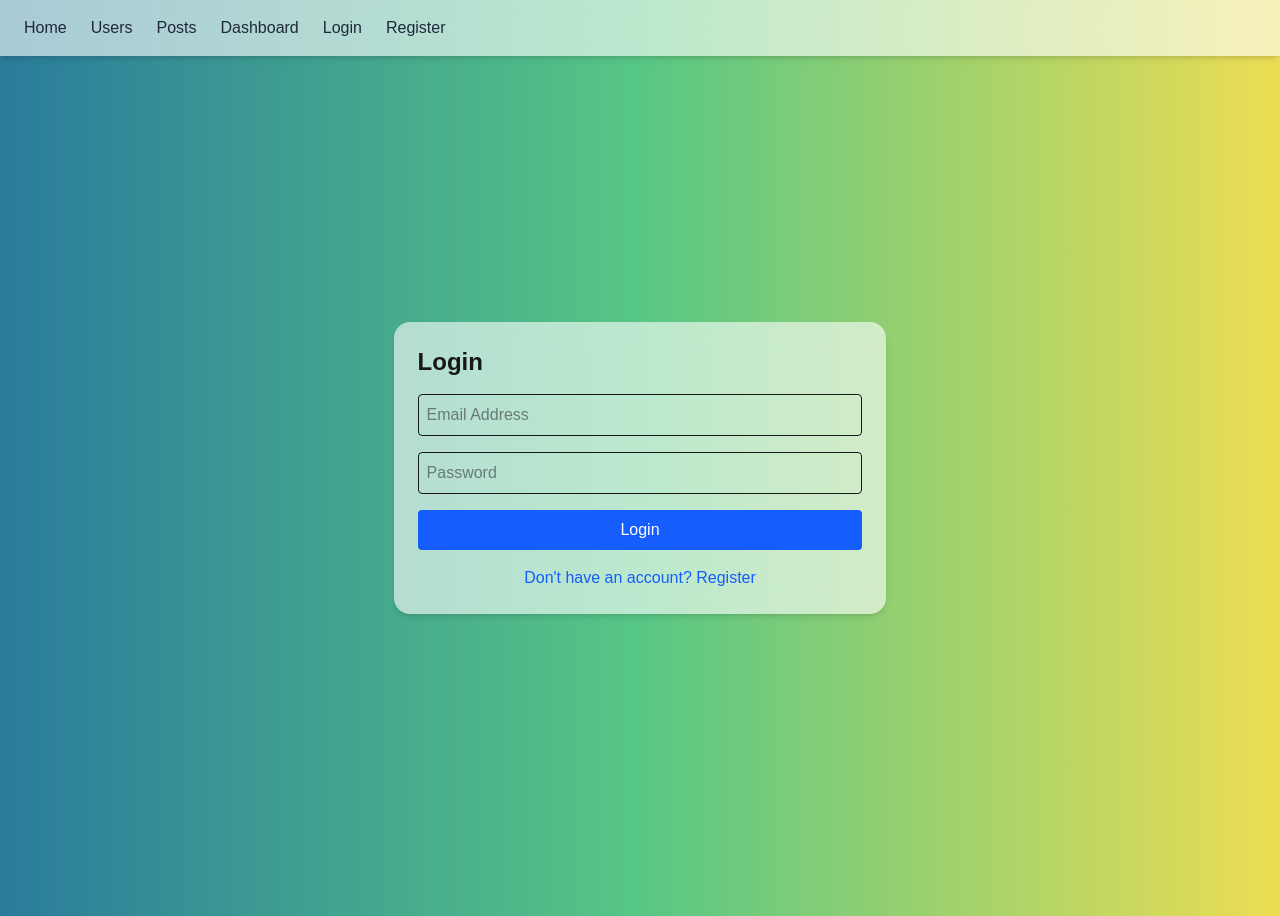
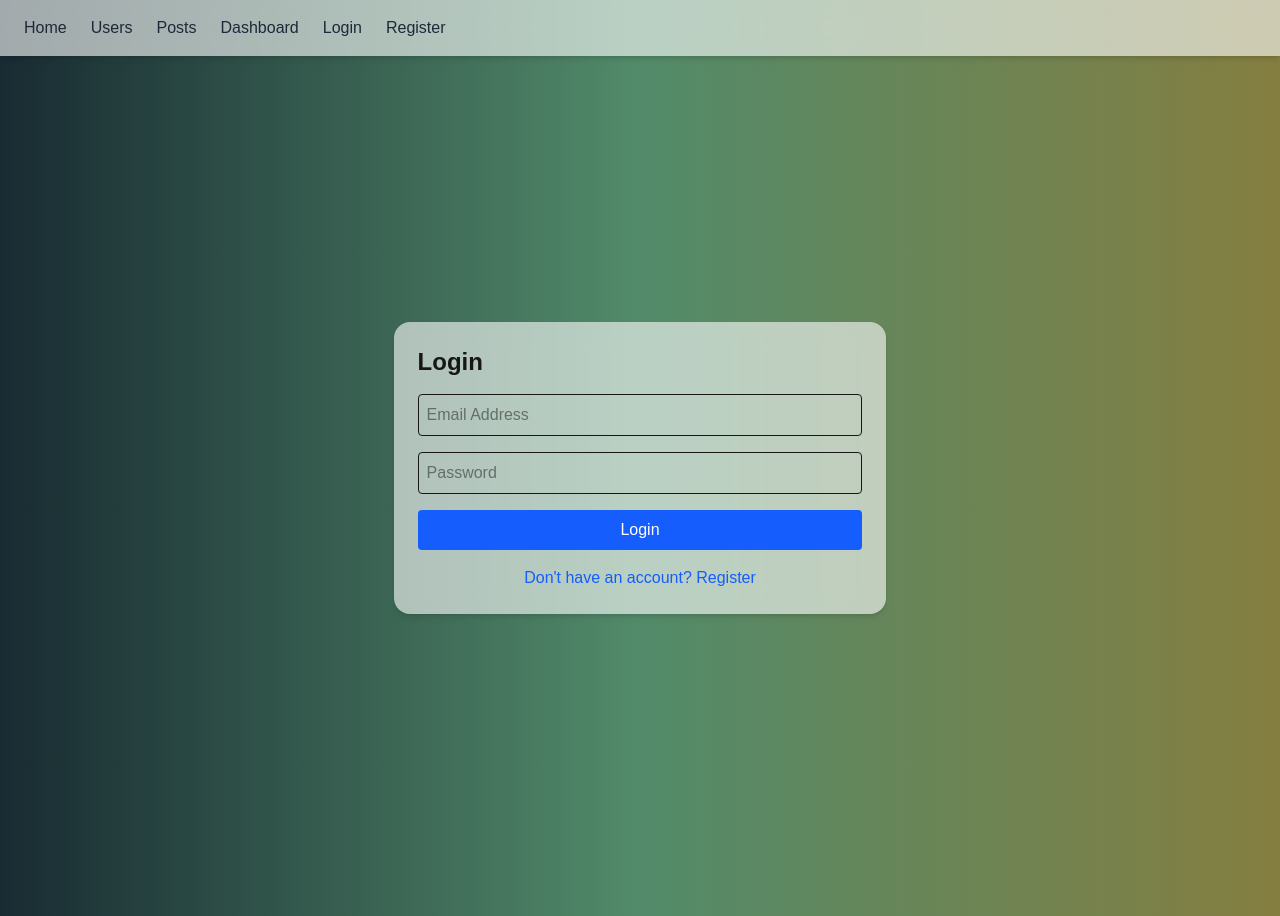
Before and after one commit to gracilla06/FinalProj_AppDev, a Next.js app: page / in a window 1280 px wide. Built offline with nearby package versions, Linux system fonts and the light colour scheme.

Commit message:
Update globals.css

```diff
--- a/src/app/globals.css
+++ b/src/app/globals.css
@@ -29,5 +29,5 @@ body {
   color: var(--foreground);
   font-family: Arial, Helvetica, sans-serif;
   background: #2A7B9B;
-background: linear-gradient(90deg, rgba(42, 123, 155, 1) 0%, rgba(87, 199, 133, 1) 50%, rgba(237, 221, 83, 1) 100%);
+background: linear-gradient(90deg, rgb(24, 43, 50) 0%, rgb(82, 139, 106) 50%, rgb(133, 126, 64) 100%);
 }
```
